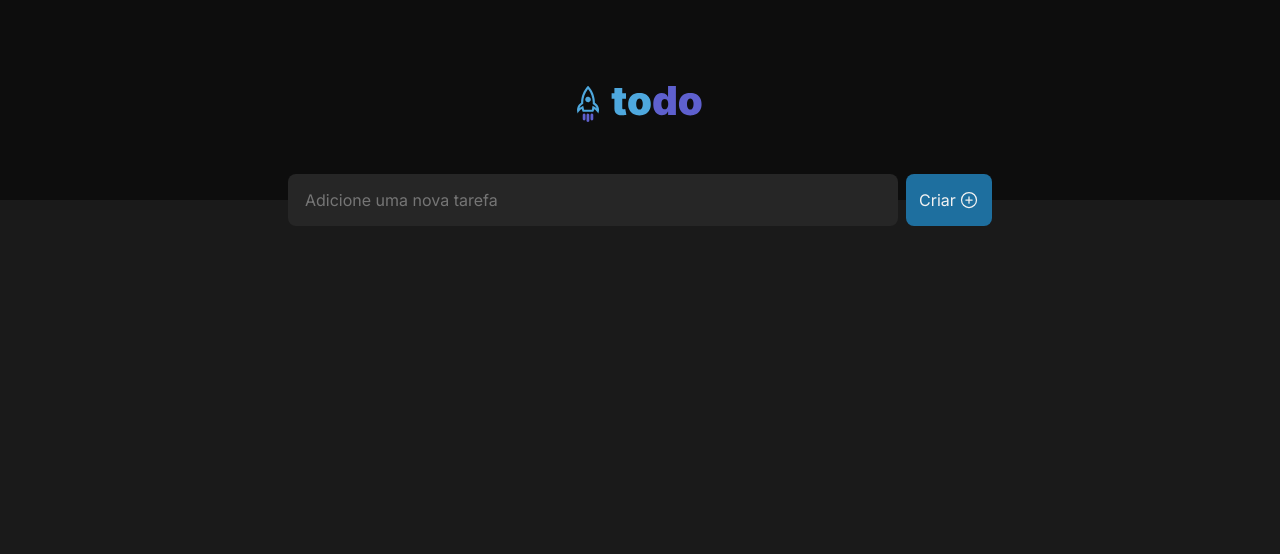
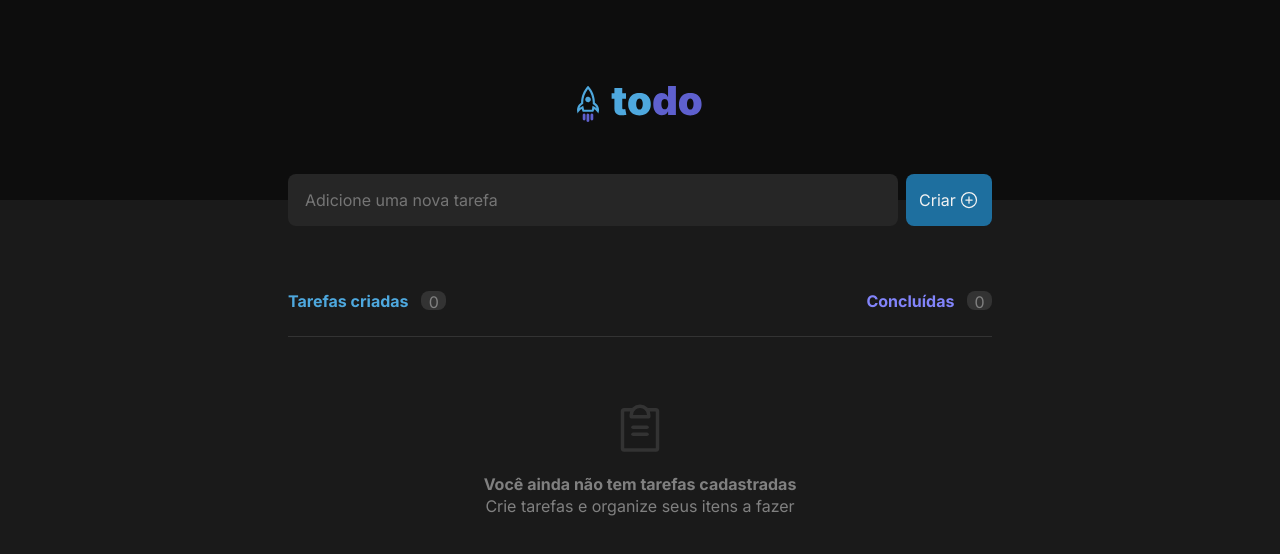
Before and after one commit to HenriquePereiraa/Todo-List, a React (Vite) app: page / in a window 1280 px wide. Shown: the top 554 px of the page. Built offline with nearby package versions, Linux system fonts and the light colour scheme.

Commit message:
todo - design for empty list made

```diff
--- a/src/components/Main/Main.module.css
+++ b/src/components/Main/Main.module.css
@@ -34,13 +34,13 @@
   transition: color 1s;
   cursor: pointer;
 
-  display:flex;
+  display: flex;
   justify-content: center;
   align-items: center;
-  gap:0.2rem
+  gap: 0.2rem;
 }
 
-.mainForm button svg {
+.mainForm button > svg {
   color: var(--gray100);
 }
 
@@ -51,3 +51,68 @@
 .mainForm button:hover {
   background-color: var(--blue);
 }
+
+.todoList {
+  margin-top: 4rem;
+}
+
+.todoListHeader {
+  display: flex;
+  align-items: center;
+  justify-content: space-between;
+  margin-bottom: 1.5rem;
+}
+
+.todoInfos {
+  display: flex;
+  align-items: center;
+  gap: 0.8rem;
+}
+
+.todoInfos strong {
+  font-weight: 700;
+  font-size: 1rem;
+  line-height: 1.4rem;
+}
+
+.todoInfos span {
+  background-color: var(--gray400);
+  width: 1.55rem;
+  height: 1.2rem;
+  border-radius: 8px;
+  text-align: center;
+  line-height: 1.4rem;
+}
+
+.todoInfos .blue {
+  color: var(--blue);
+}
+
+.todoInfos .purple {
+  color: var(--purple);
+}
+
+.line {
+  width: 100%;
+  height: 1px;
+  background-color: var(--gray400);
+}
+
+.emptyList {
+  display: flex;
+  flex-direction: column;
+  align-items: center;
+  justify-content: center;
+  padding:4rem 0;
+}
+
+.emptyList > svg {
+  margin-bottom: 1rem;
+  color: var(--gray400);
+}
+
+.emptyList span, strong {
+  font-size: 1rem;
+  line-height: 1.4rem;
+  color: var(--gray300);
+}
--- a/src/components/Main/index.tsx
+++ b/src/components/Main/index.tsx
@@ -1,13 +1,36 @@
-import styles from './Main.module.css'
-import { PlusCircle } from 'phosphor-react'
+import styles from "./Main.module.css";
+import { ClipboardText, PlusCircle } from "phosphor-react";
 
 export function Main() {
   return (
     <div className={styles.main}>
-        <form className={styles.mainForm}>
-            <input type="text" placeholder='Adicione uma nova tarefa' />
-            <button>Criar <PlusCircle size={20}/> </button>
-        </form>
+      <form className={styles.mainForm}>
+        <input type="text" placeholder="Adicione uma nova tarefa" />
+        <button>
+          Criar <PlusCircle size={20} />{" "}
+        </button>
+      </form>
+
+      <div className={styles.todoList}>
+        <div className={styles.todoListHeader}>
+          <div className={styles.todoInfos}>
+            <strong className={styles.blue}>Tarefas criadas</strong>
+            <span>0</span>
+          </div>
+          <div className={styles.todoInfos}>
+            <strong className={styles.purple}>Concluídas</strong>
+            <span>0</span>
+          </div>
+        </div>
+
+        <div className={styles.line}></div>
+
+        <div className={styles.emptyList}>
+          <ClipboardText size={56} />
+          <strong>Você ainda não tem tarefas cadastradas </strong>
+          <span> Crie tarefas e organize seus itens a fazer</span>
+        </div>
+      </div>
     </div>
-  )
+  );
 }
```
